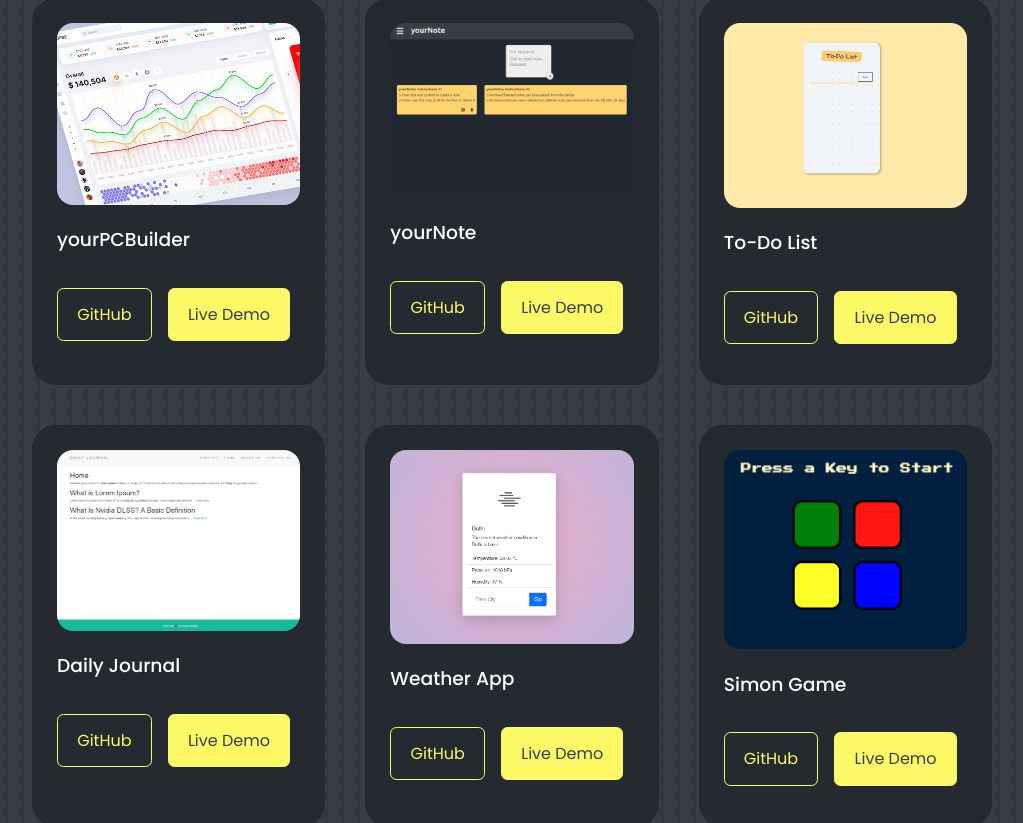
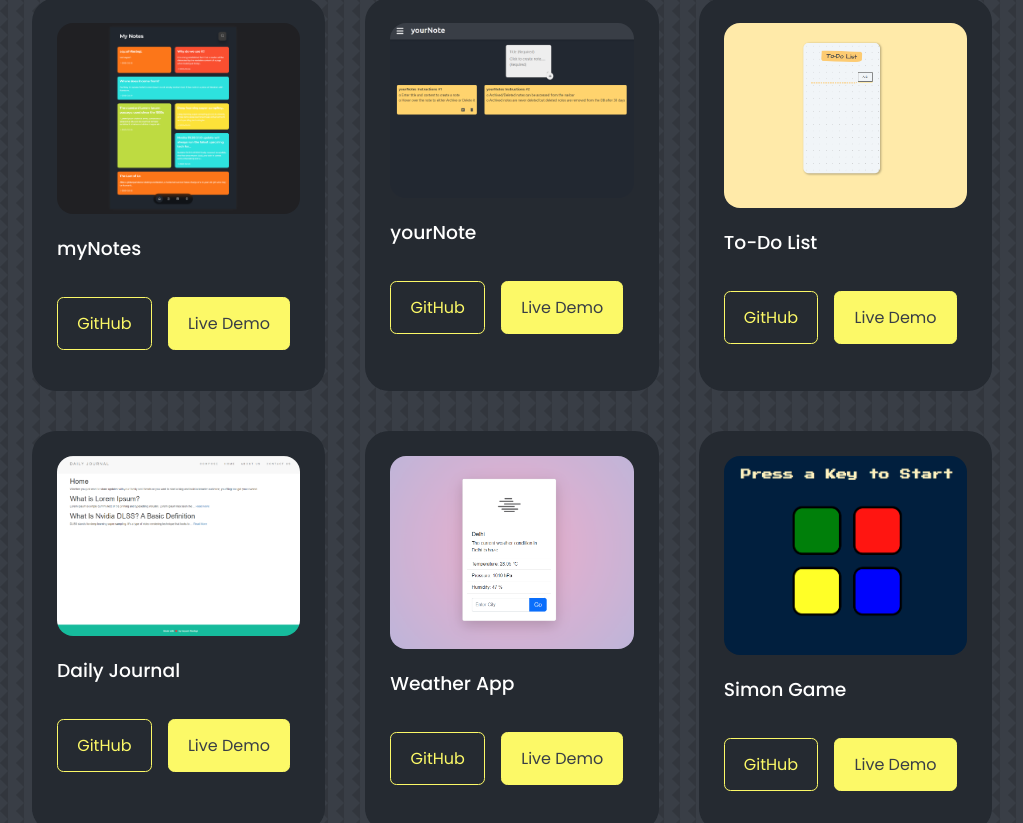
Before and after one commit to codethat19/Portfolio-Template, a React (Create React App) app: page / in a window 1280 px wide. Shown: the part 2237-3060 px from the top of the page, without its empty margins (128-1151 px from the left). Built offline with nearby package versions, Linux system fonts and the light colour scheme.

Commit message:
add myNotes app links in portfolio component

```diff
--- a/src/components/portfolio/Portfolio.jsx
+++ b/src/components/portfolio/Portfolio.jsx
@@ -1,6 +1,6 @@
 import React from 'react'
 import "./portfolio.css"
-import IMG1 from "../../assets/portfolio1.jpg"
+import IMG1 from "../../assets/portfolio_myNotes.png"
 import IMG2 from "../../assets/portfolio_yourNote.png"
 import IMG3 from "../../assets/portfolio_ToDoList.png"
 import IMG4 from "../../assets/portfolio_DailyJournal.png"
@@ -11,9 +11,9 @@ const data = [
   {
     id: 1,
     image: IMG1,
-    title: "yourPCBuilder",
-    github: "https://www.github.com/",
-    demo: ""
+    title: "myNotes",
+    github: "https://github.com/codethat19/React-Notes-fullStack",
+    demo: "https://mynotes-w2u3.onrender.com/"
   },
   {
     id: 2,
@@ -26,7 +26,7 @@ const data = [
     id: 3,
     image: IMG3,
     title: "To-Do List",
-    github: "https://www.github.com/",
+    github: "https://github.com/codethat19/To-Do-List-React",
     demo: ""
   },
   {
```
Also changed, not shown: src/assets/portfolio_myNotes.png (added).
